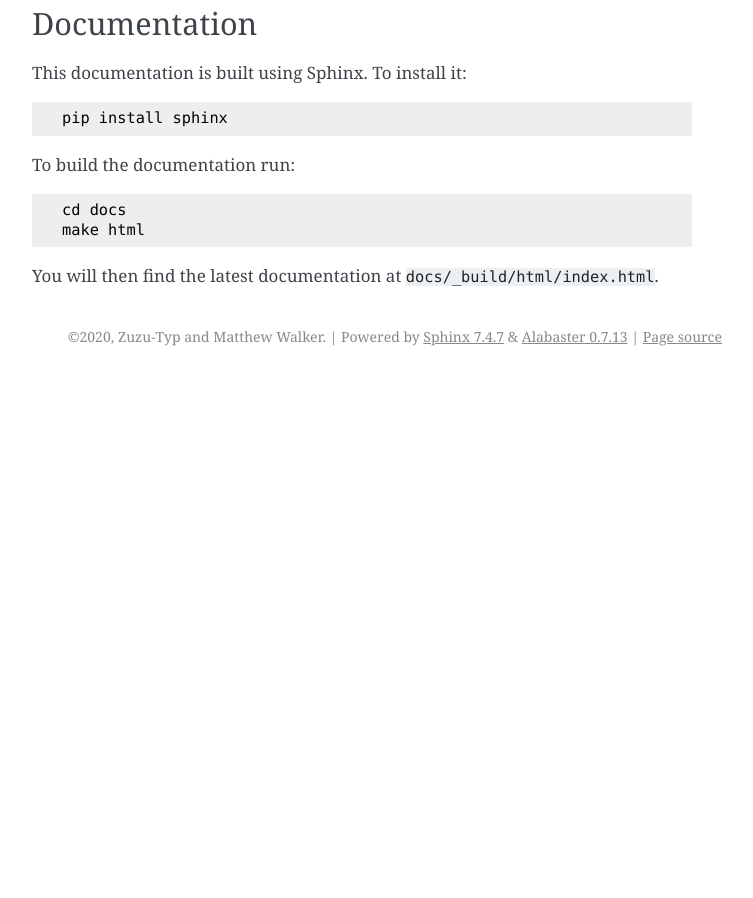
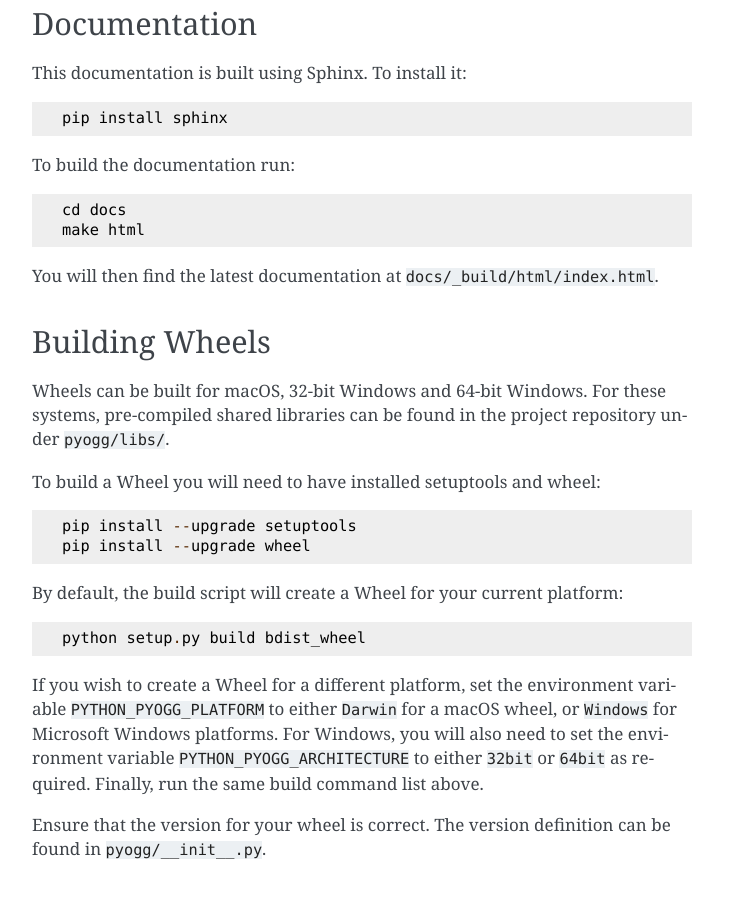
Before and after one commit to TeamPyOgg/PyOgg, a Sphinx documentation site: the page built from docs/development.rst, in a window 1280 px wide and 900 px high, scrolled down 1614 px. Shown: the whole window, without its empty margins (388-1141 px from the left). Built offline with Sphinx 7.4.7, drawn with Linux system fonts in a browser that asks for light colours; before the commit the page ends 1990 px from its top, so only the background shows below that.

Commit message:
Added section on building wheels

```diff
--- a/docs/development.rst
+++ b/docs/development.rst
@@ -93,3 +93,31 @@ To build the documentation run::
 
 You will then find the latest documentation at
 ``docs/_build/html/index.html``.
+
+
+Building Wheels
+---------------
+
+Wheels can be built for macOS, 32-bit Windows and 64-bit Windows.  For
+these systems, pre-compiled shared libraries can be found in the
+project repository under ``pyogg/libs/``.
+
+To build a Wheel you will need to have installed setuptools and wheel::
+
+  pip install --upgrade setuptools
+  pip install --upgrade wheel
+
+By default, the build script will create a Wheel for your current
+platform::
+
+  python setup.py build bdist_wheel
+
+If you wish to create a Wheel for a different platform, set the
+environment variable ``PYTHON_PYOGG_PLATFORM`` to either ``Darwin``
+for a macOS wheel, or ``Windows`` for Microsoft Windows platforms.
+For Windows, you will also need to set the environment variable
+``PYTHON_PYOGG_ARCHITECTURE`` to either ``32bit`` or ``64bit`` as
+required.  Finally, run the same build command list above.
+
+Ensure that the version for your wheel is correct.  The version
+definition can be found in ``pyogg/__init__.py``.
```
